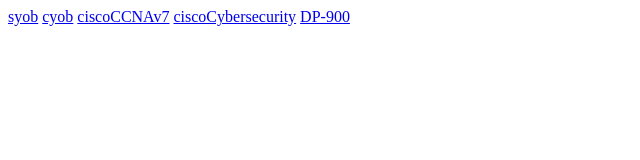
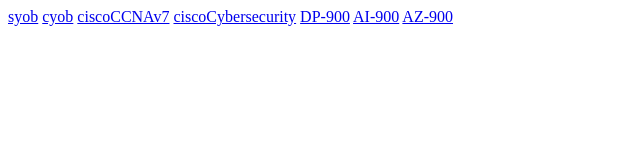
Before and after one commit to HadiAbouDaya/Certificates.github.io, a plain HTML site: page index.html in a window 1280 px wide. Shown: the whole page, without its empty margins (0-640 px from the left). Drawn offline with Linux system fonts and the light colour scheme.

Commit message:
Update index.html

```diff
--- a/index.html
+++ b/index.html
@@ -3,3 +3,5 @@
 <a href="CCNAv7.pdf">ciscoCCNAv7</a>
 <a href="Cybersecurity.pdf">ciscoCybersecurity</a>
 <a href="DP-900Certificate.pdf">DP-900</a>
+<a href="AI-900Certificate.pdf">AI-900</a>
+<a href="Microsoft_Certified_Professional_Certificate_0.pdf">AZ-900</a>
```
